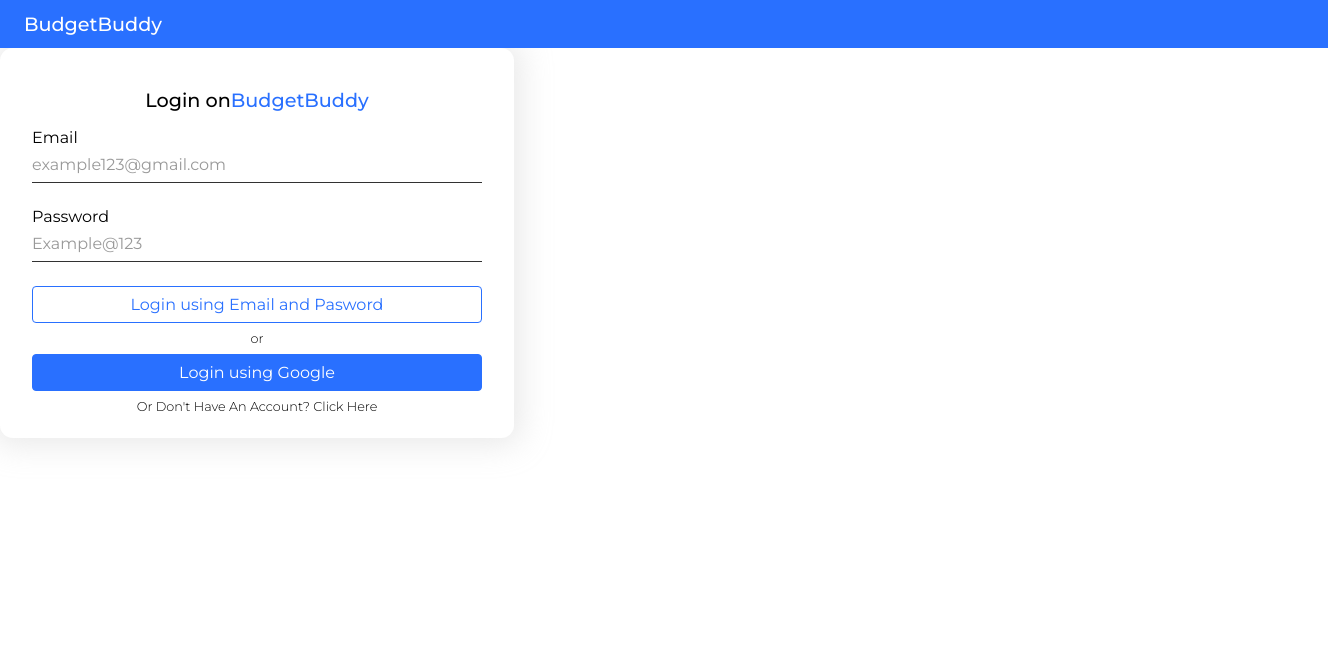
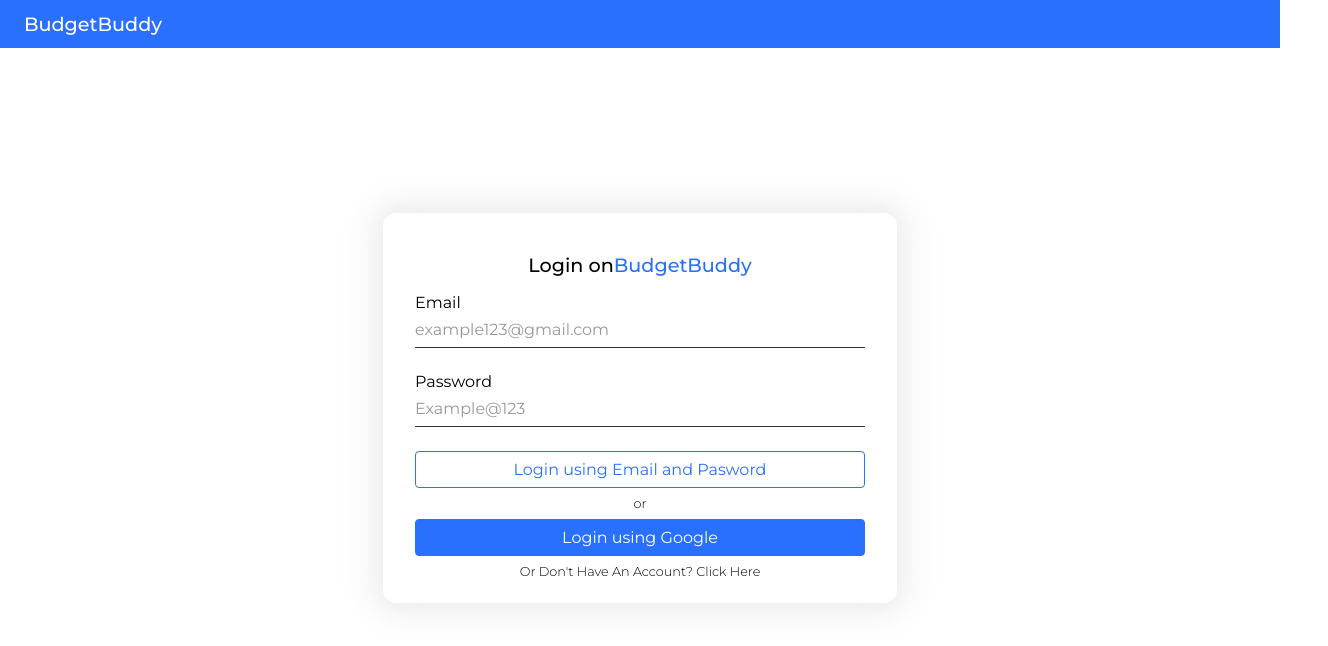
Before and after one commit to Shelly243/Personal-Finance-Tracker-, a React (Create React App) app: page / in a window 1280 px wide. Shown: the top 646 px of the page, 1328 px wide, since content can reach past the window. Built offline with nearby package versions, Linux system fonts and the light colour scheme; no server answers.

Commit message:
modified cards

```diff
--- a/src/App.css
+++ b/src/App.css
@@ -1,4 +1,10 @@
-.wrapper
+.wrapper {
+    display: flex;
+    justify-content: center;
+    align-items: center;
+    width: 100vw;
+    height: 90vh;
+}
 .charts-wrapper{
     display: flex;
     justify-content: center;
--- a/src/Components/Cards/style.css
+++ b/src/Components/Cards/style.css
@@ -1,7 +1,6 @@
 .my-card{
     box-shadow: var(--shadow);
     margin: 1rem;
-    border-radius: 0.5rem;
     min-width: 400px;
     flex: 1;
     font-family: "Montserrat", sans-serif;
@@ -16,9 +15,8 @@
     display: flex;
     justify-content: space-between;
     align-items: center;
-    margin: 2rem auto;
+    margin: 1rem 2rem auto;
     flex-wrap: wrap;
-    gap: 16px;
 }
 
 .my-card p{
--- a/src/Components/Header/index.js
+++ b/src/Components/Header/index.js
@@ -37,10 +37,10 @@ function Header() {
     <div className="navbar">
       <p className='logo'>BudgetBuddy</p>
       {user && (
-        <div style={{display: 'flex', alignItems: 'center', gap: '0.75rem'}}>
+        <div style={{display: 'flex', alignItems: 'center', gap: '0.9rem'}}>
           <img
             src={user.photoURL ? user.photoURL : userImg}
-            style={{borderRadius: '50%', height: '1.6rem', width: '1.6rem'}}
+            style={{borderRadius: '50%', height: '1.8rem', width: '1.8rem'}}
           />
           <p className='logo link' onClick={logoutFnc}>Logout</p>
         </div>
--- a/src/Components/Header/style.css
+++ b/src/Components/Header/style.css
@@ -2,7 +2,6 @@
     background-color: var(--theme);
     padding: 0.75rem 1.5rem;
     position: sticky;
-    width: 100%;
     top: 0;
     left: 0;
     display: flex;
@@ -22,7 +21,6 @@
     color: #fff;
     opacity: 0.8;
     cursor: pointer;
-    margin-right: 3rem;
 }
 
 .link:hover{
```
